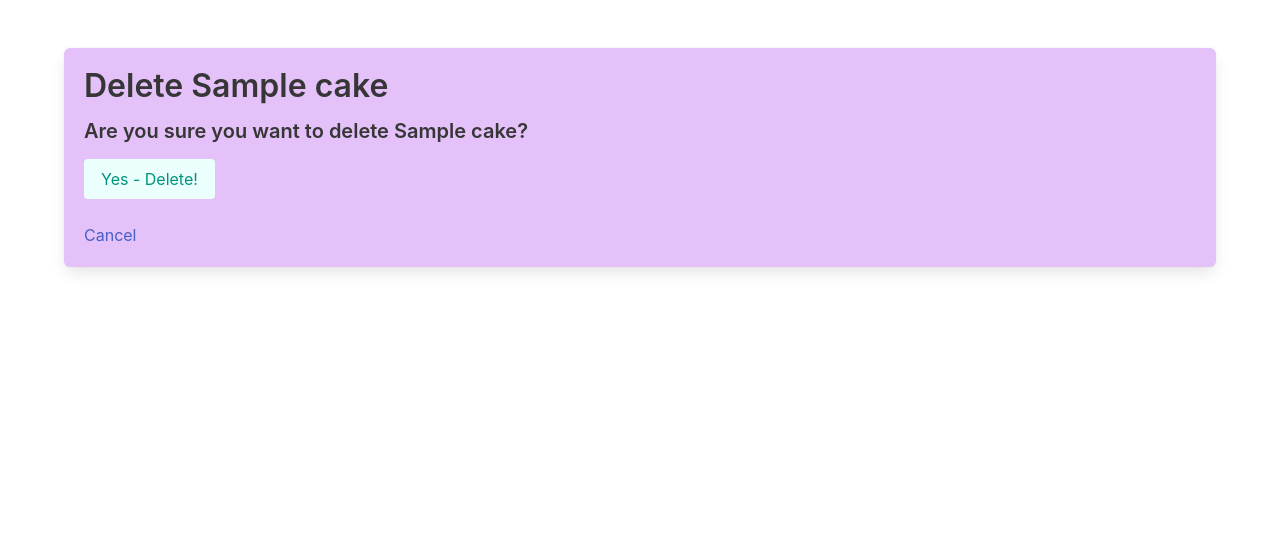
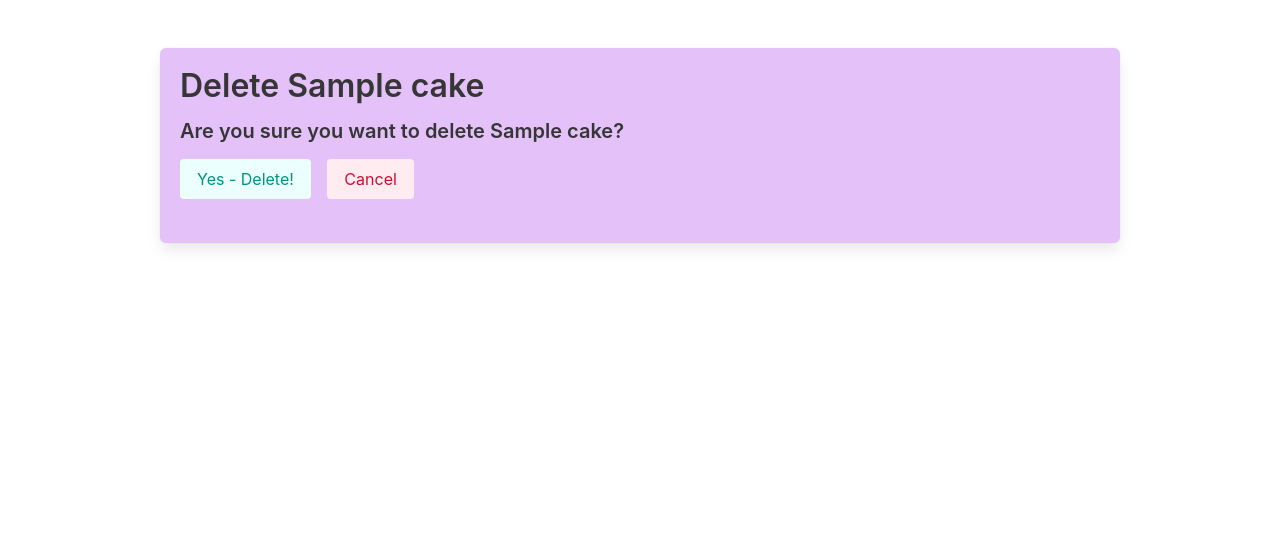
Before and after one commit to MarcUsher/ga-sei-project3, a Django app: page /cakes/1/delete in a window 1280 px wide. Shown: the part 105-660 px from the top of the page. Run offline with Django 4.2, Linux system fonts and the light colour scheme; a user stored in the database is signed in; tables that the repository leaves empty hold one stand-in row (values such as "Sample post").

Commit message:
Added cancel buttons to delete confirmations and max width on box; added some small css styling

```diff
--- a/cakeproject/settings.py
+++ b/cakeproject/settings.py
@@ -143,5 +143,5 @@ LOGOUT_REDIRECT_URL = '/'
 
 DEFAULT_AUTO_FIELD = 'django.db.models.BigAutoField'
 
-import django_heroku
-django_heroku.settings(locals())
+# import django_heroku
+# django_heroku.settings(locals())
--- a/main_app/static/css/style.css
+++ b/main_app/static/css/style.css
@@ -56,6 +56,7 @@ footer {
 
 .pagination-container {
   display: flex;
+  justify-content: center;
 }
 
 .box {
--- a/main_app/templates/main_app/cake_confirm_delete.html
+++ b/main_app/templates/main_app/cake_confirm_delete.html
@@ -7,8 +7,8 @@ Delete Cake
 
 {% block content %}
 
-<section class="section section--form">
-  <div class="container">
+<section class="section">
+  <div class="container is-max-desktop">
     <div class="content box">
       <h1>Delete {{ cake.name }}</h1>
 
@@ -17,9 +17,9 @@ Delete Cake
       <form action="" method="POST">
         {% csrf_token %}
         <input type="submit" value="Yes - Delete!" class="button is-primary is-light">
+        <a href="{% url 'detail' cake.id %}"><button class="button is-danger is-light ml-3">Cancel</button></a>
         <br>
         <br>
-        <p><a href="{% url 'detail' cake.id %}">Cancel</a></p>
     </form>
     </div>
 
--- a/main_app/templates/main_app/recipe_confirm_delete.html
+++ b/main_app/templates/main_app/recipe_confirm_delete.html
@@ -8,7 +8,7 @@ Delete Recipe
 {% block content %}
 
 <section class="section">
-  <div class="container">
+  <div class="container is-max-desktop">
     <div class="content box">
       <h1>Delete</h1>
 
@@ -17,9 +17,10 @@ Delete Recipe
       <form action="" method="POST">
         {% csrf_token %}
         <input type="submit" value="Yes - Delete!" class="button is-primary is-light">
+
+        <a href="{% url 'detail' recipe.cake_id %}"><button class="button is-danger is-light ml-3">Cancel</button></a>
         <br>
         <br>
-        <p><a href="{% url 'detail' recipe.cake_id %}">Cancel</a></p>
       </form>
     </div>
 
```
Also changed, not shown: main_app/templates/cakes/index.html (+5 -4 lines).
